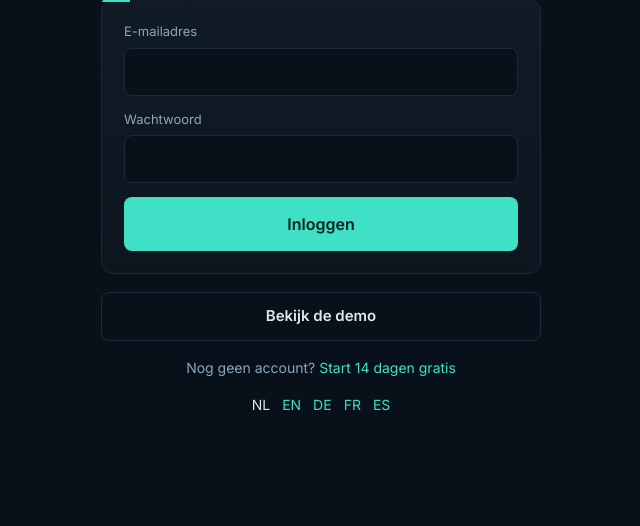
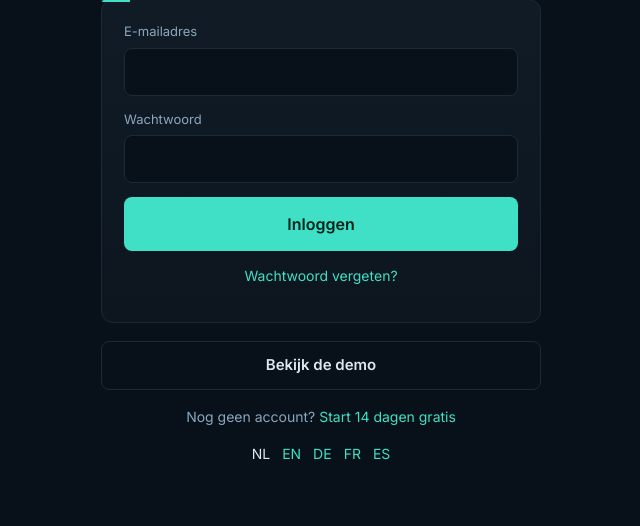
Before and after one commit to mrclzwrs-ai/nocturo-offerte, a FastAPI app: page /login in a window 1280 px wide. Shown: the part 282-808 px from the top of the page, without its empty margins (319-959 px from the left). Before the commit the page ends 693 px from the top, so only its background shows below. Run offline with FastAPI, Linux system fonts and the light colour scheme.

Commit message:
Wachtwoord vergeten: linkje per mail (2 uur geldig, eenmalig), nieuw wachtwoord kiezen (5 talen)
Co-Authored-By: Claude Opus 5.5 <noreply@anthropic.com>
Claude-Session: https://claude.ai/code/session_014W9r7zEhEviTme4BiArdxk

```diff
--- a/app/kantoor.py
+++ b/app/kantoor.py
@@ -255,6 +255,26 @@ TEKSTEN.update({
                       "Demnächst in Ihrem Büro: Ihre eigene Website prüfen lassen, mit Verbesserungen und einem Verkaufsplan für Privatkunden.",
                       "Bientôt dans votre bureau : faire vérifier votre site, avec des pistes d'amélioration et un plan de vente pour particuliers.",
                       "Pronto en tu oficina: revisar tu propia web, con mejoras y un plan de ventas para particulares."],
+    "pw_vergeten": ["Wachtwoord vergeten?", "Forgot your password?", "Passwort vergessen?", "Mot de passe oublié ?", "¿Olvidaste tu contraseña?"],
+    "pw_uitleg": ["Vul je e-mailadres in. Je krijgt een mail met een linkje om een nieuw wachtwoord te kiezen.", "Enter your email address. You will receive an email with a link to choose a new password.", "Geben Sie Ihre E-Mail-Adresse ein. Sie erhalten eine E-Mail mit einem Link, um ein neues Passwort zu wählen.", "Saisissez votre adresse e-mail. Vous recevrez un lien pour choisir un nouveau mot de passe.", "Escribe tu correo. Recibirás un enlace para elegir una contraseña nueva."],
+    "pw_stuur": ["Stuur mij een linkje", "Send me a link", "Link senden", "M'envoyer un lien", "Envíame un enlace"],
+    "pw_kijk_mail": ["Kijk in je mail", "Check your email", "Schauen Sie in Ihre E-Mails", "Consultez vos e-mails", "Revisa tu correo"],
+    "pw_verstuurd": ["Als dit adres bij ons bekend is, staat er binnen een paar minuten een mail met een linkje in je postvak. Kijk ook even bij de ongewenste mail. Het linkje werkt 2 uur.", "If this address is known to us, an email with a link will arrive within a few minutes. Also check your spam folder. The link works for 2 hours.", "Wenn diese Adresse bei uns bekannt ist, erhalten Sie in wenigen Minuten eine E-Mail mit einem Link. Schauen Sie auch im Spam-Ordner nach. Der Link gilt 2 Stunden.", "Si cette adresse est connue, un e-mail avec un lien arrivera dans quelques minutes. Vérifiez aussi vos spams. Le lien est valable 2 heures.", "Si conocemos esta dirección, recibirás en unos minutos un correo con un enlace. Mira también en spam. El enlace funciona 2 horas."],
+    "pw_geen_mail": ["Het versturen van de mail lukt op dit moment niet. Stuur ons even een berichtje, dan helpen we je meteen:", "Sending the email is not possible right now. Send us a message and we will help you right away:", "Der Versand der E-Mail ist gerade nicht möglich. Schreiben Sie uns, wir helfen sofort:", "L'envoi de l'e-mail est impossible pour le moment. Écrivez-nous, nous vous aidons tout de suite :", "Ahora mismo no se puede enviar el correo. Escríbenos y te ayudamos enseguida:"],
+    "pw_kies": ["Kies een nieuw wachtwoord", "Choose a new password", "Neues Passwort wählen", "Choisissez un nouveau mot de passe", "Elige una contraseña nueva"],
+    "pw_nieuw": ["Nieuw wachtwoord (minstens 8 tekens)", "New password (at least 8 characters)", "Neues Passwort (mindestens 8 Zeichen)", "Nouveau mot de passe (au moins 8 caractères)", "Contraseña nueva (mínimo 8 caracteres)"],
+    "pw_nog_eens": ["Nog een keer hetzelfde wachtwoord", "Same password again", "Dasselbe Passwort noch einmal", "Le même mot de passe encore une fois", "La misma contraseña otra vez"],
+    "pw_opslaan": ["Opslaan en inloggen", "Save and log in", "Speichern und anmelden", "Enregistrer et se connecter", "Guardar y entrar"],
+    "pw_kort": ["Kies een wachtwoord van minstens 8 tekens.", "Choose a password of at least 8 characters.", "Wählen Sie ein Passwort mit mindestens 8 Zeichen.", "Choisissez un mot de passe d'au moins 8 caractères.", "Elige una contraseña de al menos 8 caracteres."],
+    "pw_anders": ["De twee wachtwoorden zijn niet hetzelfde.", "The two passwords are not the same.", "Die beiden Passwörter stimmen nicht überein.", "Les deux mots de passe ne sont pas identiques.", "Las dos contraseñas no coinciden."],
+    "pw_klaar": ["Je nieuwe wachtwoord is opgeslagen.", "Your new password has been saved.", "Ihr neues Passwort wurde gespeichert.", "Votre nouveau mot de passe est enregistré.", "Tu nueva contraseña se ha guardado."],
+    "pw_verlopen": ["Dit linkje werkt niet meer. Het is verlopen of al gebruikt. Vraag gewoon een nieuw linkje aan.", "This link no longer works. It has expired or was already used. Just request a new link.", "Dieser Link funktioniert nicht mehr. Er ist abgelaufen oder wurde schon benutzt. Fordern Sie einfach einen neuen an.", "Ce lien ne fonctionne plus. Il a expiré ou a déjà été utilisé. Demandez simplement un nouveau lien.", "Este enlace ya no funciona. Ha caducado o ya se usó. Pide uno nuevo."],
+    "pw_mail_onderwerp": ["Je nieuwe wachtwoord voor Nocturo", "Your new password for Nocturo", "Ihr neues Passwort für Nocturo", "Votre nouveau mot de passe Nocturo", "Tu nueva contraseña de Nocturo"],
+    "pw_mail_tekst": ["Hallo {naam},\n\nJe hebt gevraagd om een nieuw wachtwoord voor je Nocturo-kantoor. Klik op dit linkje om er een te kiezen:\n\n{link}\n\nHet linkje werkt 2 uur. Heb je dit niet zelf gevraagd? Dan kun je deze mail gewoon negeren.\n\nGroet,\nNocturo",
+                      "Hello {naam},\n\nYou asked for a new password for your Nocturo office. Click this link to choose one:\n\n{link}\n\nThe link works for 2 hours. Didn't ask for this? Then just ignore this email.\n\nRegards,\nNocturo",
+                      "Hallo {naam},\n\nSie haben ein neues Passwort für Ihr Nocturo-Büro angefordert. Klicken Sie auf diesen Link, um eines zu wählen:\n\n{link}\n\nDer Link gilt 2 Stunden. Haben Sie das nicht angefordert? Dann ignorieren Sie diese E-Mail einfach.\n\nGrüße,\nNocturo",
+                      "Bonjour {naam},\n\nVous avez demandé un nouveau mot de passe pour votre bureau Nocturo. Cliquez sur ce lien pour le choisir :\n\n{link}\n\nLe lien est valable 2 heures. Vous n'avez rien demandé ? Ignorez simplement cet e-mail.\n\nCordialement,\nNocturo",
+                      "Hola {naam},\n\nHas pedido una contraseña nueva para tu oficina Nocturo. Pulsa este enlace para elegirla:\n\n{link}\n\nEl enlace funciona 2 horas. ¿No lo has pedido tú? Ignora este correo.\n\nSaludos,\nNocturo"],
     "faq": ["Vragen", "Questions", "Fragen", "Questions", "Preguntas"],
     "faq_titel": ["Vragen en antwoorden", "Questions and answers", "Fragen und Antworten", "Questions et réponses", "Preguntas y respuestas"],
     "faq_meer": ["Staat je vraag er niet bij? Mail ons:", "Question not listed? Email us:", "Ihre Frage ist nicht dabei? Schreiben Sie uns:", "Votre question n'y est pas ? Écrivez-nous :", "¿No está tu pregunta? Escríbenos:"],
--- a/app/main.py
+++ b/app/main.py
@@ -222,6 +222,90 @@ def login(request: Request, email: str = Form(...), password: str = Form(...), d
         return render(request, "login.html", error=t("wrong_login", ui_lang(request)), email=email)
     request.session.clear()
     request.session["cid"] = c.id
+    return go("/kantoor")
+
+
+# ---------- Wachtwoord vergeten ----------
+def _reset_token(c, uren: int = 2) -> str:
+    exp = int(time.time()) + uren * 3600
+    sig = hmac.new(SECRET_KEY.encode(), f"{c.id}.{exp}.{c.password_hash[-16:]}".encode(), hashlib.sha256).hexdigest()[:32]
+    return f"{c.id}.{exp}.{sig}"
+
+
+def _reset_company(db, token: str):
+    try:
+        cid, exp, sig = token.split(".")
+        c = db.get(Company, int(cid))
+        if not c or c.is_demo or int(exp) < time.time():
+            return None
+        goed = hmac.new(SECRET_KEY.encode(), f"{c.id}.{exp}.{c.password_hash[-16:]}".encode(), hashlib.sha256).hexdigest()[:32]
+        return c if hmac.compare_digest(goed, sig) else None
+    except Exception:
+        return None
+
+
+def _stuur_reset_mail(c, link: str, lang: str) -> bool:
+    if not mail_ready():
+        print("Wachtwoord-mail niet verstuurd: mail is niet ingesteld")
+        return False
+    try:
+        import smtplib
+        from email.message import EmailMessage
+        from email.utils import formataddr
+        msg = EmailMessage()
+        afzender = os.environ.get("SMTP_FROM") or os.environ.get("SMTP_USER")
+        msg["From"] = formataddr(("Nocturo", afzender))
+        msg["To"] = c.email
+        msg["Subject"] = K.k("pw_mail_onderwerp", lang)
+        msg.set_content(K.k("pw_mail_tekst", lang, naam=c.name, link=link))
+        with smtplib.SMTP(os.environ["SMTP_HOST"], int(os.environ.get("SMTP_PORT", "587")), timeout=30) as sm:
+            sm.starttls()
+            sm.login(os.environ["SMTP_USER"], os.environ["SMTP_PASSWORD"])
+            sm.send_message(msg)
+        return True
+    except Exception as ex:
+        print("Wachtwoord-mail mislukt:", ex)
+        return False
+
+
+@app.get("/wachtwoord-vergeten", response_class=HTMLResponse)
+def pw_vergeten_page(request: Request):
+    return render(request, "wachtwoord.html", stap="vraag")
+
+
+@app.post("/wachtwoord-vergeten", response_class=HTMLResponse)
+def pw_vergeten(request: Request, email: str = Form(...), db=Depends(get_db)):
+    lang = ui_lang(request)
+    c = db.query(Company).filter(Company.email == email.strip().lower()).first()
+    gelukt = True
+    if c and not c.is_demo:
+        link = f"{base_url(request)}/wachtwoord-nieuw?t={_reset_token(c)}"
+        gelukt = _stuur_reset_mail(c, link, c.lang or lang)
+    # Altijd dezelfde melding, zodat niemand kan uitzoeken welke adressen bij ons bekend zijn.
+    return render(request, "wachtwoord.html", stap="verstuurd" if gelukt else "geen_mail")
+
+
+@app.get("/wachtwoord-nieuw", response_class=HTMLResponse)
+def pw_nieuw_page(request: Request, t: str = "", db=Depends(get_db)):
+    c = _reset_company(db, t)
+    return render(request, "wachtwoord.html", stap="nieuw" if c else "verlopen", token=t)
+
+
+@app.post("/wachtwoord-nieuw", response_class=HTMLResponse)
+def pw_nieuw(request: Request, t: str = Form(...), password: str = Form(...), password2: str = Form(...), db=Depends(get_db)):
+    lang = ui_lang(request)
+    c = _reset_company(db, t)
+    if not c:
+        return render(request, "wachtwoord.html", stap="verlopen")
+    if len(password) < 8:
+        return render(request, "wachtwoord.html", stap="nieuw", token=t, error=K.k("pw_kort", lang))
+    if password != password2:
+        return render(request, "wachtwoord.html", stap="nieuw", token=t, error=K.k("pw_anders", lang))
+    c.password_hash = hash_pw(password)
+    db.commit()
+    request.session.clear()
+    request.session["cid"] = c.id
+    flash(request, K.k("pw_klaar", lang))
     return go("/kantoor")
 
 
--- a/app/templates/login.html
+++ b/app/templates/login.html
@@ -11,6 +11,7 @@
       <div class="veld"><label>{{ T('password') }}</label><input type="password" name="password" autocomplete="current-password" required></div>
       <button class="knop groot" style="width:100%">{{ T('login') }}</button>
     </form>
+    <p class="of" style="margin-top:14px"><a href="/wachtwoord-vergeten">{{ K('pw_vergeten') }}</a></p>
   </div>
   <a class="knop lijn" style="width:100%" href="/demo">{{ T('try_demo') }}</a>
   <p class="of">{{ T('no_account') }} <a href="/aanmelden">{{ T('start_trial') }}</a></p>
```
Also changed, not shown: app/templates/wachtwoord.html (added, +38 -0 lines).
